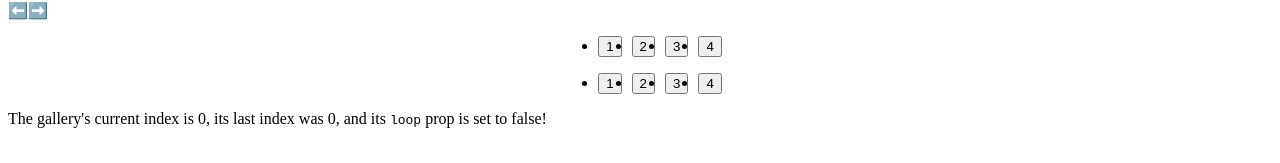
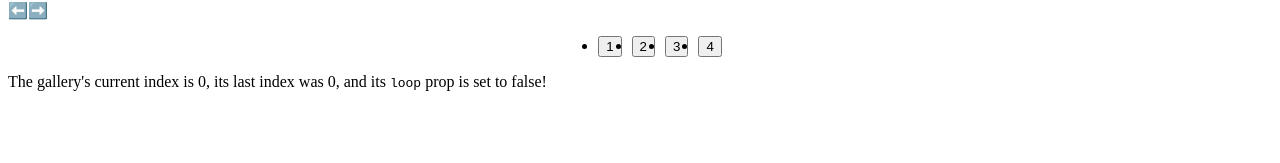
Before and after one commit to wethegit/react-gallery, a React (Vite) app: page / in a window 1280 px wide. Shown: the part 311-474 px from the top of the page. Built offline with nearby package versions, Linux system fonts and the light colour scheme.

Commit message:
refactor: Use explicit render prop

```diff
--- a/src/lib/components/gallery-pagination-item.jsx
+++ b/src/lib/components/gallery-pagination-item.jsx
@@ -22,15 +22,11 @@ export const GalleryPaginationItem = ({
   const handleClick = (i) => (event) => {
     goToIndex(i)
     itemNodes.current[i].focus({ preventScroll: true })
-    onClick && onClick({ event, index })
+    onClick?.({ event, index })
   }
 
   return (
-    <li
-      key={index}
-      className={classnames(["gallery__pagination-item", className])}
-      {...props}
-    >
+    <li className={classnames(["gallery__pagination-item", className])} {...props}>
       <button
         className={buttonClassName}
         onClick={handleClick(index)}
--- a/src/lib/components/gallery-pagination.jsx
+++ b/src/lib/components/gallery-pagination.jsx
@@ -3,9 +3,6 @@ import PropTypes from "prop-types"
 
 // hooks
 import { useGallery } from "../hooks/use-gallery"
-
-// components
-import { GalleryPaginationItem } from "./gallery-pagination-item"
 
 // utils
 import classnames from "../utils/classnames"
@@ -14,45 +11,42 @@ import classnames from "../utils/classnames"
  *
  * Pagination Item
  * ---
- * Children Render Props example
+ * @typedef {element} renderPaginationItem - Expects a component of GallerPaginationItem
  * @returns {index, active, activeIndex, item}
- * @deprecated renderPaginationItem
  *
- * @param {number} index - The index of the current pagination item being iterated over.
- * @param {boolean} active - Whether the current pagination item being iterated over corresponds to the active gallery item.
- * @param {number} activeIndex - The index of the currently active gallery item.
- * @param {object} item - The current pagination item being iterated over, as defined by the Array fed to the `<Gallery>` component's `items` prop.
- *
+ * @property {number} index - The index of the current pagination item being iterated over.
+ * @property {boolean} active - Whether the current pagination item being iterated over corresponds to the active gallery item.
+ * @property {number} activeIndex - The index of the currently active gallery item.
+ * @property {object} item - The current pagination item being iterated over, as defined by the Array fed to the `<Gallery>` component's `items` prop.
  */
 
-export const GalleryPagination = ({
-  renderPaginationItem,
-  className,
-  children = renderPaginationItem,
-  ...props
-}) => {
+/**
+ * Displays a greeting to the user.
+ * @param {Props} renderPaginationItem
+ * @param {string} className
+ * @example
+ *  <GalleryPagination
+ *    renderPaginationItem={({ index, active }) => (
+ *      <GalleryPaginationItem index={index} active={active} key={index}>
+ *        <span>{index + 1}</span>
+ *      </GalleryPaginationItem>
+ *    )}
+ *  />
+ */
+export const GalleryPagination = ({ renderPaginationItem, className, ...props }) => {
   const { activeIndex, galleryItems } = useGallery()
 
   return (
     <ul className={classnames(["gallery__pagination", className])} {...props}>
       {galleryItems.map((item, index) => {
         const active = activeIndex === index
-
-        // This conditional is to support legacy implimentations of this library.
-        return renderPaginationItem ? (
-          <GalleryPaginationItem index={index} active={active} key={index}>
-            {renderPaginationItem({ item, i: index, activeIndex, active })}
-          </GalleryPaginationItem>
-        ) : (
-          children({ index, active, activeIndex, item })
-        )
+        return renderPaginationItem({ index, active, activeIndex, item })
       })}
     </ul>
   )
 }
 
 GalleryPagination.propTypes = {
-  renderPaginationItem: PropTypes.func,
+  renderPaginationItem: PropTypes.func.isRequired,
   className: PropTypes.string,
-  children: PropTypes.oneOfType([PropTypes.element, PropTypes.func]).isRequired,
 }
--- a/src/main.jsx
+++ b/src/main.jsx
@@ -62,20 +62,13 @@ function App() {
       <GalleryNav direction={0}>⬅️</GalleryNav>
       <GalleryNav direction={1}>➡️</GalleryNav>
 
-      {/* Legacy Pagination Example
-       * <GalleryPagination renderPaginationItem={({ i }) => <span>{i + 1}</span>} />
-       */}
-      <GalleryPagination renderPaginationItem={({ i }) => <span>{i + 1}</span>} />
-
-      <GalleryPagination>
-        {({ index, active }) => {
-          return (
-            <GalleryPaginationItem index={index} active={active}>
-              <span>{index + 1}</span>
-            </GalleryPaginationItem>
-          )
-        }}
-      </GalleryPagination>
+      <GalleryPagination
+        renderPaginationItem={({ index, active }) => (
+          <GalleryPaginationItem index={index} active={active} key={index}>
+            <span>{index + 1}</span>
+          </GalleryPaginationItem>
+        )}
+      />
       <GalleryDescription />
     </Gallery>
   )
```
Also changed, not shown: 1 other file (tests, documents, lock files or other folders).
